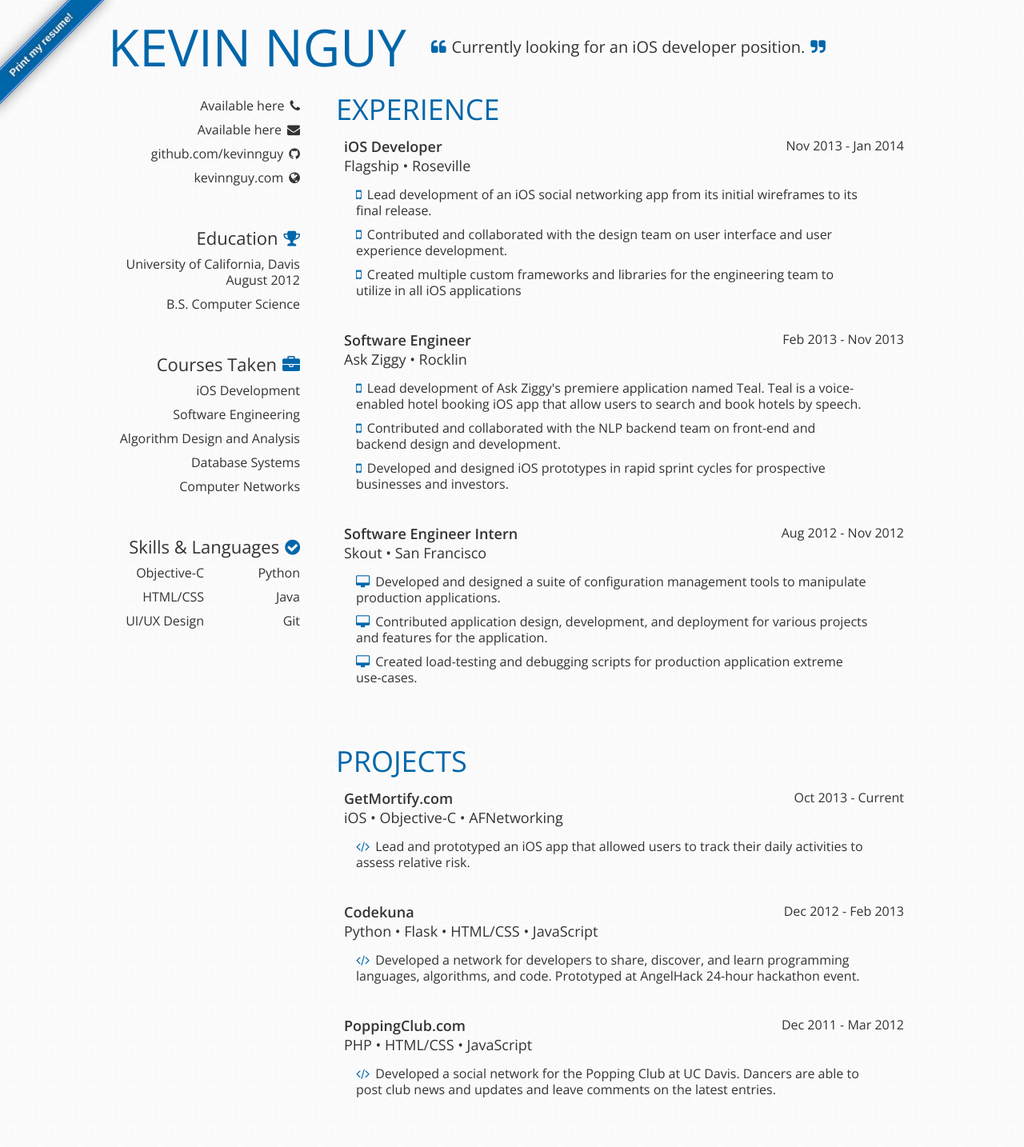
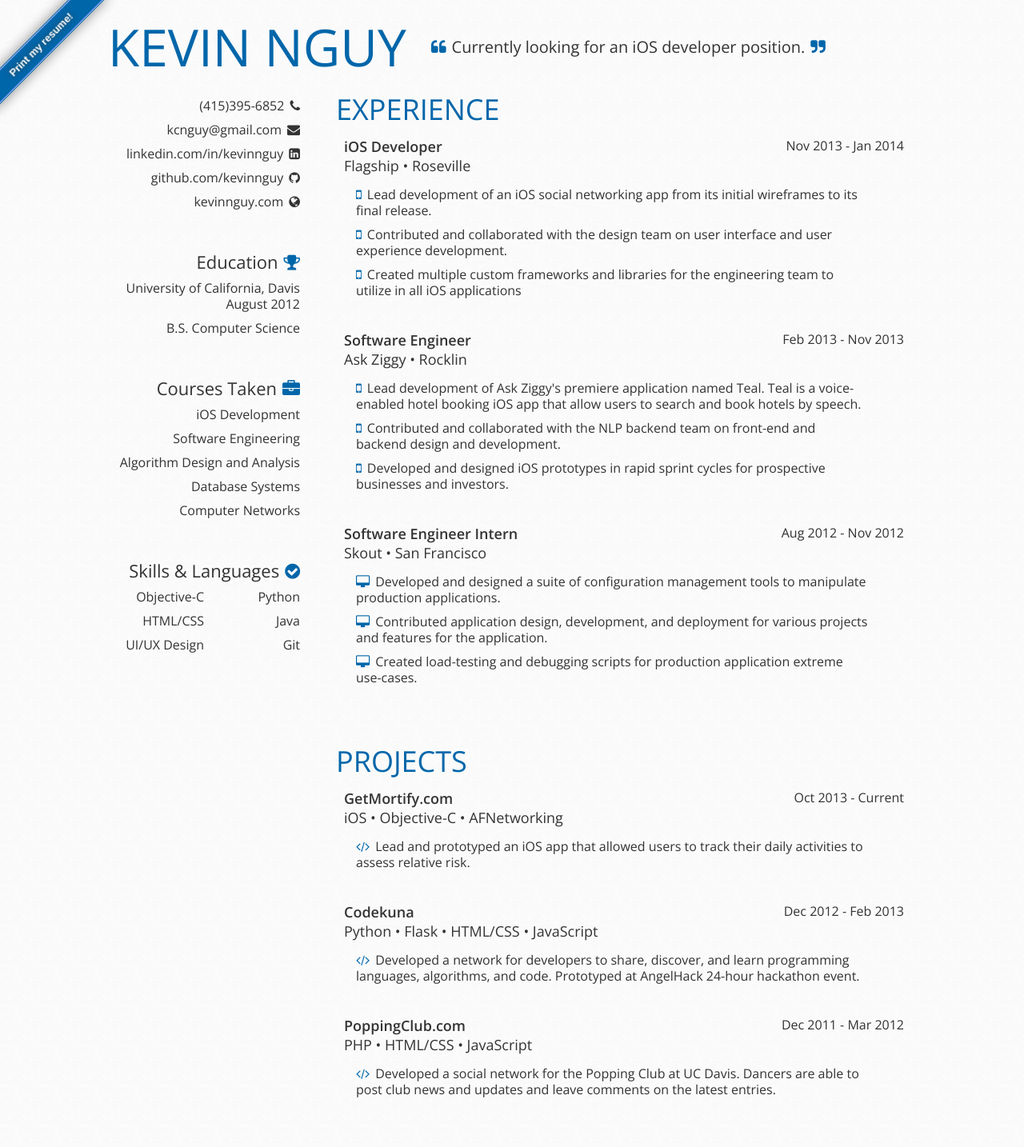
Before and after one commit to kevinnguy/kevinnguy.github.com, a Jekyll site: the page index.html, which Jekyll copies as it is, in a window 1280 px wide. Shown: the whole page at 80% size. Built offline with Jekyll 4.4.1, drawn with Linux system fonts in a browser that asks for light colours.

Commit message:
Updated resume

```diff
--- a/index.html
+++ b/index.html
@@ -49,11 +49,15 @@
         <section id="info">
           <ul id="social">
             <li>
-              <a href="http://linkedin.com/in/kevinnguy" onClick="_gaq.push(['_trackEvent', 'Link', 'Click', 'Sidebar LinkedIn']);" title="Connect with me" target="_blank">Available here</a><a href="http://linkedin.com/in/kevinnguy" class="fa fa-phone icon" title="Call me"></a>
+              <a href="http://linkedin.com/in/kevinnguy" onClick="_gaq.push(['_trackEvent', 'Link', 'Click', 'Sidebar LinkedIn']);" title="Connect with me" target="_blank">(415)395-6852</a><a href="http://linkedin.com/in/kevinnguy" class="fa fa-phone icon" title="Call me"></a>
             </li>
 
             <li>
-              <a href="http://linkedin.com/in/kevinnguy" onClick="_gaq.push(['_trackEvent', 'Link', 'Click', 'Sidebar LinkedIn']);" title="Connect with me" target="_blank">Available here</a></a><a href="http://linkedin.com/in/kevinnguy" class="fa fa-envelope icon" title="Email me"></a>
+              <a href="http://linkedin.com/in/kevinnguy" onClick="_gaq.push(['_trackEvent', 'Link', 'Click', 'Sidebar LinkedIn']);" title="Connect with me" target="_blank">kcnguy@gmail.com</a></a><a href="http://linkedin.com/in/kevinnguy" class="fa fa-envelope icon" title="Email me"></a>
+            </li>
+
+            <li>
+              <a href="http://linkedin.com/in/kevinnguy" onClick="_gaq.push(['_trackEvent', 'Link', 'Click', 'Sidebar LinkedIn']);" title="Connect with me" target="_blank">linkedin.com/in/kevinnguy</a><a href="http://linkedin.com/in/kevinnguy" class="fa fa-linkedin-square icon" title="Call me"></a>
             </li>
 
             <li>
```
